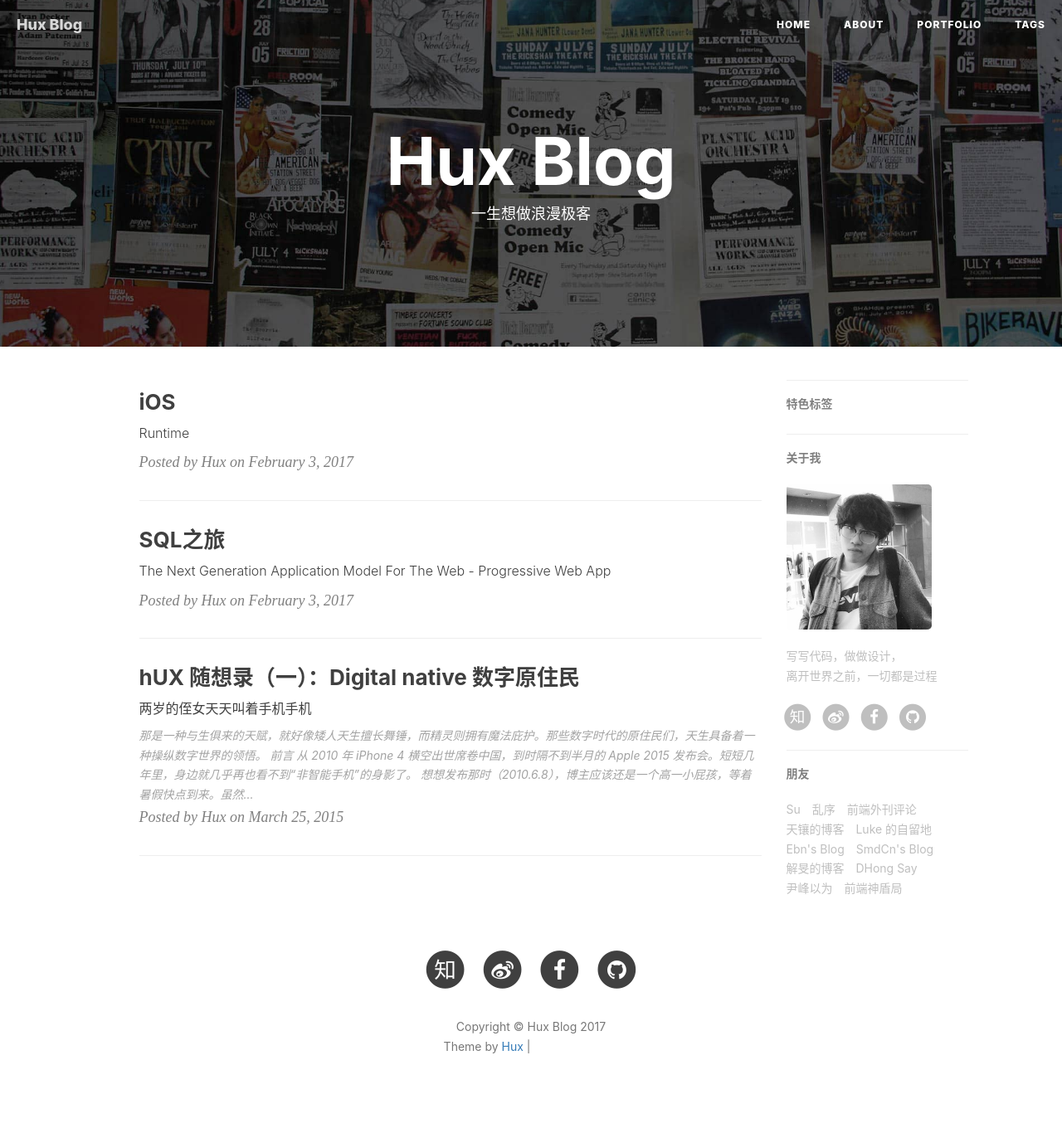
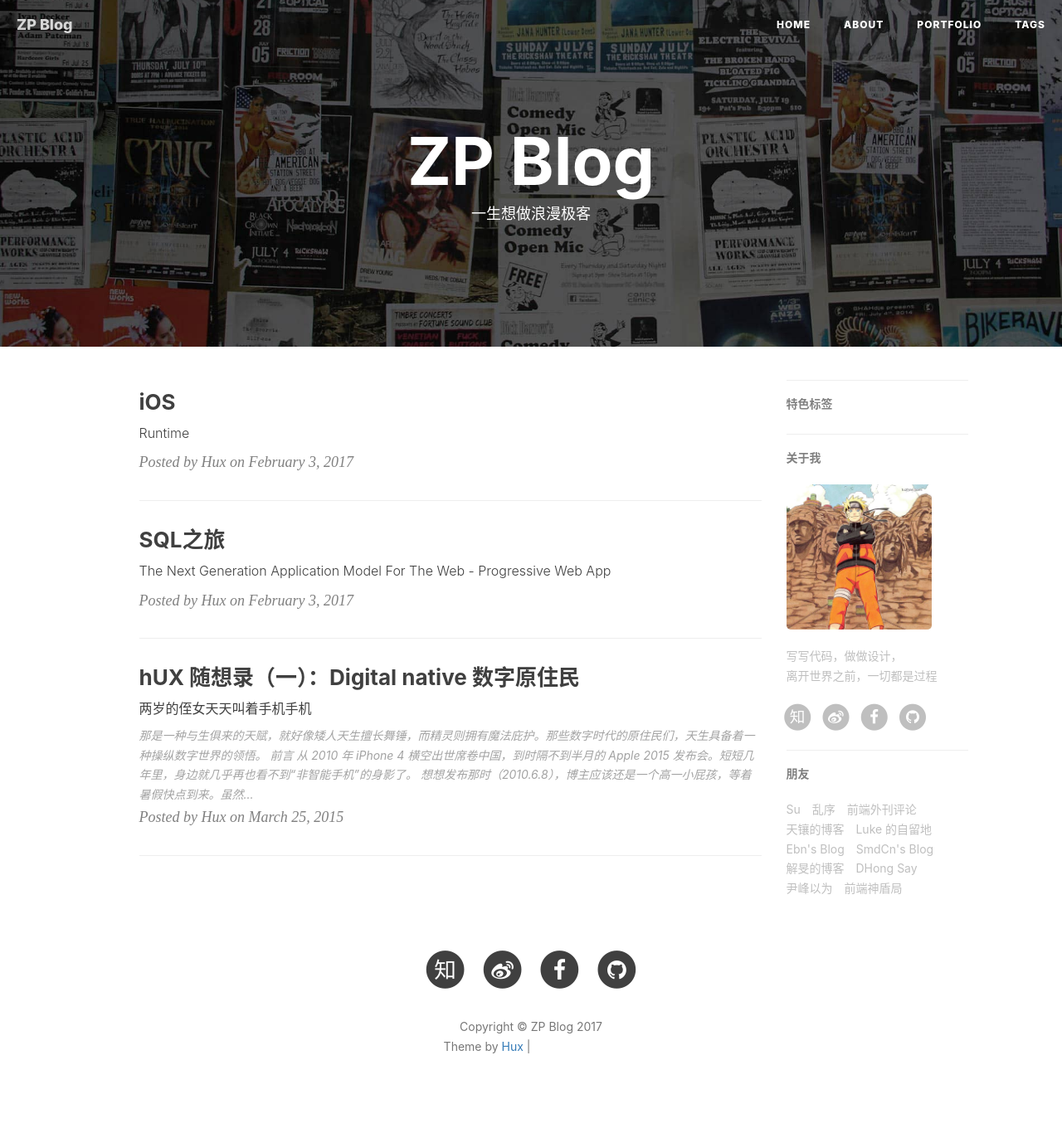
Before and after one commit to u37kl/u37kl.github.io, a Jekyll site: the page built from index.html, in a window 1280 px wide. Shown: the whole page at 83% size. Built offline with Jekyll 4.4.1, drawn with Linux system fonts in a browser that asks for light colours; nearby versions of some CDN libraries; the list of posts is cut into pages by our own code; comment, search, counter and statistics services are not loaded; grey boxes are pictures that could not be loaded.

Commit message:
修改头像

```diff
--- a/_config.yml
+++ b/_config.yml
@@ -1,6 +1,6 @@
 # Site settings
-title: Hux Blog
-SEOTitle: 黄玄的博客 | Hux Blog
+title: ZP Blog
+SEOTitle: 黄玄的博客 | ZP Blog
 header-img: img/home-bg.jpg
 email: huxpro@gmail.com
 description: "关于前端与设计、黑客与画家 | 黄玄，Web & Mobile Lover，Front-End Engineer，UX Designer | 这里是 @Hux黄玄 的个人博客，与你一起发现更大的世界。"
@@ -71,7 +71,7 @@ ga_domain: huangxuan.me
 # Sidebar settings
 sidebar: true                           # whether or not using Sidebar.
 sidebar-about-description: "写写代码，做做设计，<br>离开世界之前，一切都是过程"
-sidebar-avatar: /img/avatar-hux.jpg      # use absolute URL, seeing it's used in both `/` and `/about/`
+sidebar-avatar: /img/NARUTO.jpg      # use absolute URL, seeing it's used in both `/` and `/about/`
 
 
 
```
Also changed, not shown: img/NARUTO.jpg (added), img/avatar-hux.jpg (deleted).
